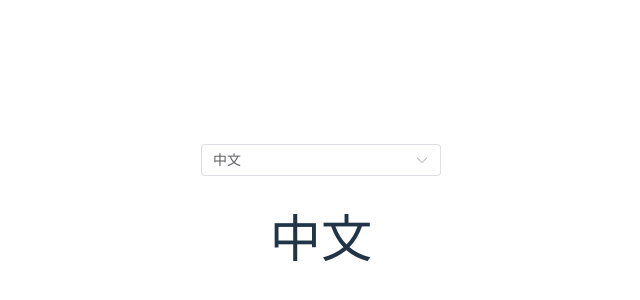
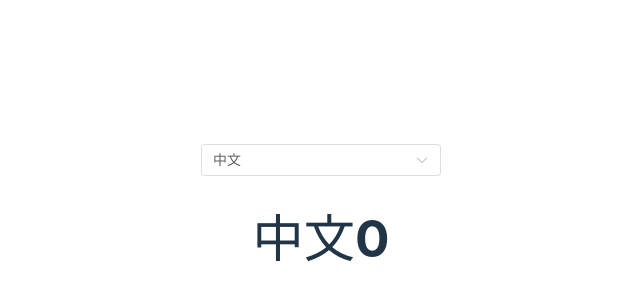
Before and after one commit to bigMeowCoding/vite-project, a Vue app: page / in a window 1280 px wide. Shown: the part 178-478 px from the top of the page, without its empty margins (319-959 px from the left). Built offline with nearby package versions, Linux system fonts and the light colour scheme.

Commit message:
style: 调整内容

```diff
--- a/example/components/HelloWorld.vue
+++ b/example/components/HelloWorld.vue
@@ -1,5 +1,5 @@
 <template>
-<h1>中文</h1>
+  <h1>{{ `中文${count}` }}</h1>
 </template>
 <script setup>
 import { ref } from "vue";
```
